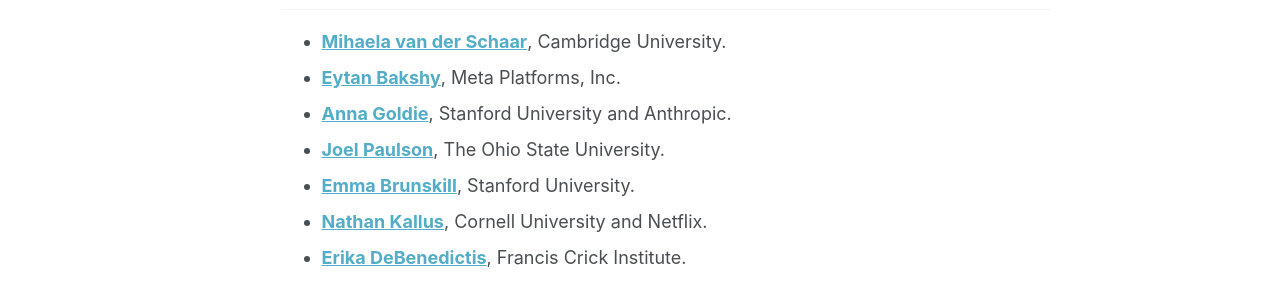
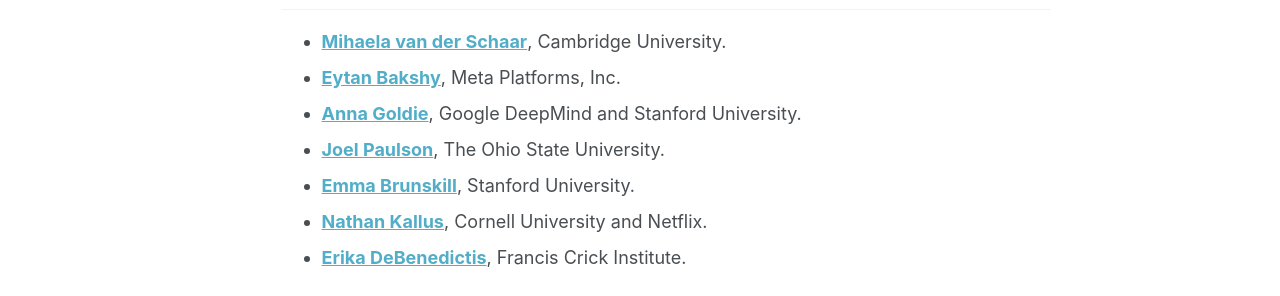
Before and after one commit to realworldml/neurips2023, a Jekyll site: the page built from _pages/about.md, in a window 1280 px wide. Shown: the part 559-855 px from the top of the page. Built offline with Jekyll 4.4.1, drawn with Linux system fonts in a browser that asks for light colours.

Commit message:
update about page

```diff
--- a/_pages/about.md
+++ b/_pages/about.md
@@ -19,7 +19,7 @@ Invited Speakers
 ------
 * **[Mihaela van der Schaar](https://www.vanderschaar-lab.com/)**, Cambridge University.
 * **[Eytan Bakshy](https://eytan.github.io/)**, Meta Platforms, Inc.
-* **[Anna Goldie](https://www.annagoldie.com/)**, Stanford University and Anthropic.
+* **[Anna Goldie](https://www.annagoldie.com/)**, Google DeepMind and Stanford University.
 * **[Joel Paulson](https://cbe.osu.edu/joel-paulson-laboratory-advanced-optimization-and-control)**, The Ohio State University.
 * **[Emma Brunskill](https://cs.stanford.edu/people/ebrun/)**, Stanford University.
 * **[Nathan Kallus](https://nathankallus.com/)**, Cornell University and Netflix.
```
